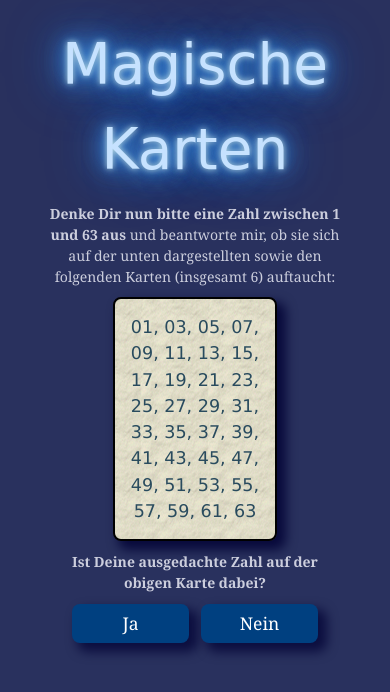
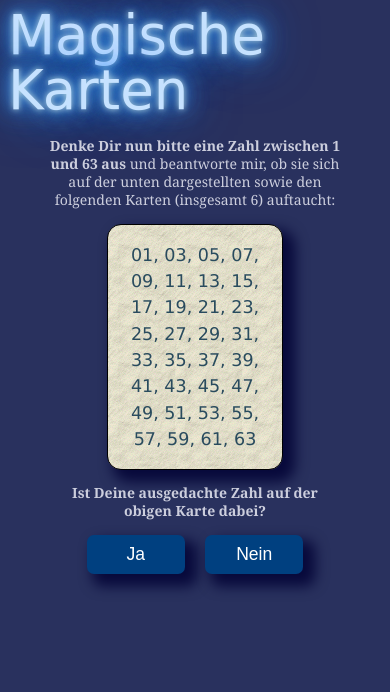
Before and after one commit to Byt3B3at/MindReader, a plain HTML site: page MagischeKarten/index.html in a window 390 px wide. Drawn offline with Linux system fonts and the light colour scheme; a web font is replaced by a local one.

Commit message:
hopefully final responsive design adjustment

```diff
--- a/MagischeKarten/script.js
+++ b/MagischeKarten/script.js
@@ -3,7 +3,7 @@
  *
  * @author Marcus Freund
  * @date 2018-08-06
- * @version 1.30
+ * @version 1.35
  * @description Diese Bibliothek stellt Funktionen zur Verfuegung, die dem
  *              Benutzer 6 verschiedene Karten mit fest vorgegebenen Zahlen
  *              ausgibt. Der Benutzer bestaetigt, auf welcher der Karten sich
@@ -96,7 +96,7 @@ function displayButtons(showButton1, showButton2, showButton3) {
 
     if (showButton1) {
 
-        buttonYesElement.style.display = "inline-block";
+        buttonYesElement.style.display = 'inline-block';
 
         buttonYesElement.onclick = function() {
 
@@ -106,13 +106,13 @@ function displayButtons(showButton1, showButton2, showButton3) {
 
     } else {
 
-        buttonYesElement.style.display = "none";
+        buttonYesElement.style.display = 'none';
 
     }
 
     if (showButton2) {
 
-        buttonNoElement.style.display = "inline-block";
+        buttonNoElement.style.display = 'inline-block';
 
         buttonNoElement.onclick = function() {
 
@@ -122,13 +122,13 @@ function displayButtons(showButton1, showButton2, showButton3) {
 
     } else {
 
-        buttonNoElement.style.display = "none";
+        buttonNoElement.style.display = 'none';
 
     }
 
     if (showButton3) {
 
-        buttonAgainElement.style.display = "inline-block";
+        buttonAgainElement.style.display = 'inline-block';
 
         buttonAgainElement.onclick = function() {
 
@@ -144,7 +144,7 @@ function displayButtons(showButton1, showButton2, showButton3) {
 
     } else {
 
-        buttonAgainElement.style.display = "none";
+        buttonAgainElement.style.display = 'none';
 
     }
 
@@ -152,13 +152,13 @@ function displayButtons(showButton1, showButton2, showButton3) {
 
 function showElemet(pElementId) {
 
-    return document.getElementById(pElementId).style.display = "block";
+    return document.getElementById(pElementId).style.visibility = 'visible';
 
 }
 
 function hideElemet(pElementId) {
 
-    return document.getElementById(pElementId).style.display = "none";
+    return document.getElementById(pElementId).style.visibility = 'hidden';
 
 }
 
@@ -339,7 +339,7 @@ function isValidUserInput(array) {
 
 function htmlArrayOutput(input) {
 
-    return htmlElement.innerHTML = input.join(", ");
+    return htmlElement.innerHTML = input.join(', ');
 
 }
 
@@ -358,6 +358,6 @@ function sortArray(array) {
         console.log(`'${array.join("', '")}'`); // Hochkomma um die Array-Werte
     }
 
-    return array.join(", ");
+    return array.join(', ');
 
 }
--- a/MagischeKarten/styles.css
+++ b/MagischeKarten/styles.css
@@ -2,7 +2,6 @@
     font-family: 'Vibur';
     font-style: normal;
     font-weight: 400;
-
     src: local('Vibur'),
         url(https://fonts.gstatic.com/s/vibur/v8/DPEiYwmEzw0QRgTuJDs.woff2)
         format('woff2');
@@ -16,95 +15,73 @@ body {
 }
 
 .main {
-    display: -webkit-box;
     display: flex;
-    -webkit-box-orient: vertical;
+    font-family: Georgia;
     flex-direction: column;
-    height: auto;
-    max-height: 100%;
-    max-width: 100%;
-    padding: 10px;
-    box-sizing: border-box;
     align-items: center;
 }
 
 .signWord {
-    padding: 5px;
     font-family: Vibur, cursive;
-    font-size: 14.5vw;
-    text-align: center;
-    line-height: 1.5;
+    font-size: 14vw;
     color: #c6e2ff;
-    -webkit-animation: neon .08s ease-in-out infinite alternate;
+    line-height: 1em;
     animation: neon .08s ease-in-out infinite alternate;
+    padding-bottom: 0.1em;
 }
 
 .textArea {
-    font-family: Georgia;
+    text-align: center;
     font-size: 3.6vw;
     color: #cccedd;
-    line-height: 1.5;
-    padding: 5px;
+    line-height: 1.3;
+    margin: auto;
 }
 
 #exerciseIntro {
-    text-align: center;
-    text-decoration: none;
     max-width: 76vw;
-    margin: auto;
 }
 
 #exerciseQuestion {
-    text-align: center;
-    text-decoration: none;
     font-weight: bold;
     max-width: 65vw;
-    margin: auto;
 }
 
 .tableArea {
-    padding: 5px;
 }
 
 #showCards {
-    padding: 5px 5px;
-    box-shadow: 7px 7px 11px 2px rgba(0, 0, 51, 0.82);
+    box-shadow: 0.5em 0.5em 0.7em 0.2em rgba(0, 0, 51, 0.82);
     background: url(paper.gif);
-    background-position: right bottom, left top;
-    background-repeat: repeat;
-    border: 2px solid black;
-    border-radius: 8px;
-    border-spacing: 10px 10px;
+    border: 0.06em solid black;
+    border-radius: 0.8em;
+    border-collapse: separate;
+    border-spacing: 1em;
     font-family: Verdana;
     font-size: 4.5vw;
     color: #294b5e;
     text-align: center;
-    text-decoration: none;
     line-height: 1.5;
-    width: 42vw;
+    max-width: 10em;
     margin: auto;
 }
 
 .buttonArea {
-    padding: 5px;
-    display: flex;
     justify-content: center;
     align-items: center;
 }
 
 .button {
     display: none;
-    box-shadow: 7px 7px 11px 2px rgba(0, 0, 51, 0.72);
-    font-family: Georgia;
+    box-shadow: 0.5em 0.5em 0.7em 0.2em rgba(0, 0, 51, 0.82);
     font-size: 4.5vw;
-    border-radius: 8px;
+    border-radius: 0.4em;
     background-color: #004080;
     border: none;
     color: white;
     text-align: center;
-    text-decoration: none;
     height: 10vw;
-    width: 30vw;
+    width: 25vw;
     cursor: pointer;
 }
 
@@ -112,14 +89,6 @@ body {
     background-color: #0000ff;
 }
 
-@-webkit-keyframes neon {
-  from {
-    text-shadow: 0 0 6px rgba(202, 228, 225, 0.92), 0 0 30px rgba(202, 228, 225, 0.34), 0 0 12px rgba(30, 132, 242, 0.52), 0 0 21px rgba(30, 132, 242, 0.92), 0 0 34px rgba(30, 132, 242, 0.78), 0 0 54px rgba(30, 132, 242, 0.92);
-  }
-  to {
-    text-shadow: 0 0 6px rgba(202, 228, 225, 0.98), 0 0 30px rgba(202, 228, 225, 0.42), 0 0 12px rgba(30, 132, 242, 0.58), 0 0 22px rgba(30, 132, 242, 0.84), 0 0 38px rgba(30, 132, 242, 0.88), 0 0 60px #1e84f2;
-  }
-}
 @keyframes neon {
   from {
     text-shadow: 0 0 6px rgba(202, 228, 225, 0.92), 0 0 30px rgba(202, 228, 225, 0.34), 0 0 12px rgba(30, 132, 242, 0.52), 0 0 21px rgba(30, 132, 242, 0.92), 0 0 34px rgba(30, 132, 242, 0.78), 0 0 54px rgba(30, 132, 242, 0.92);
```
